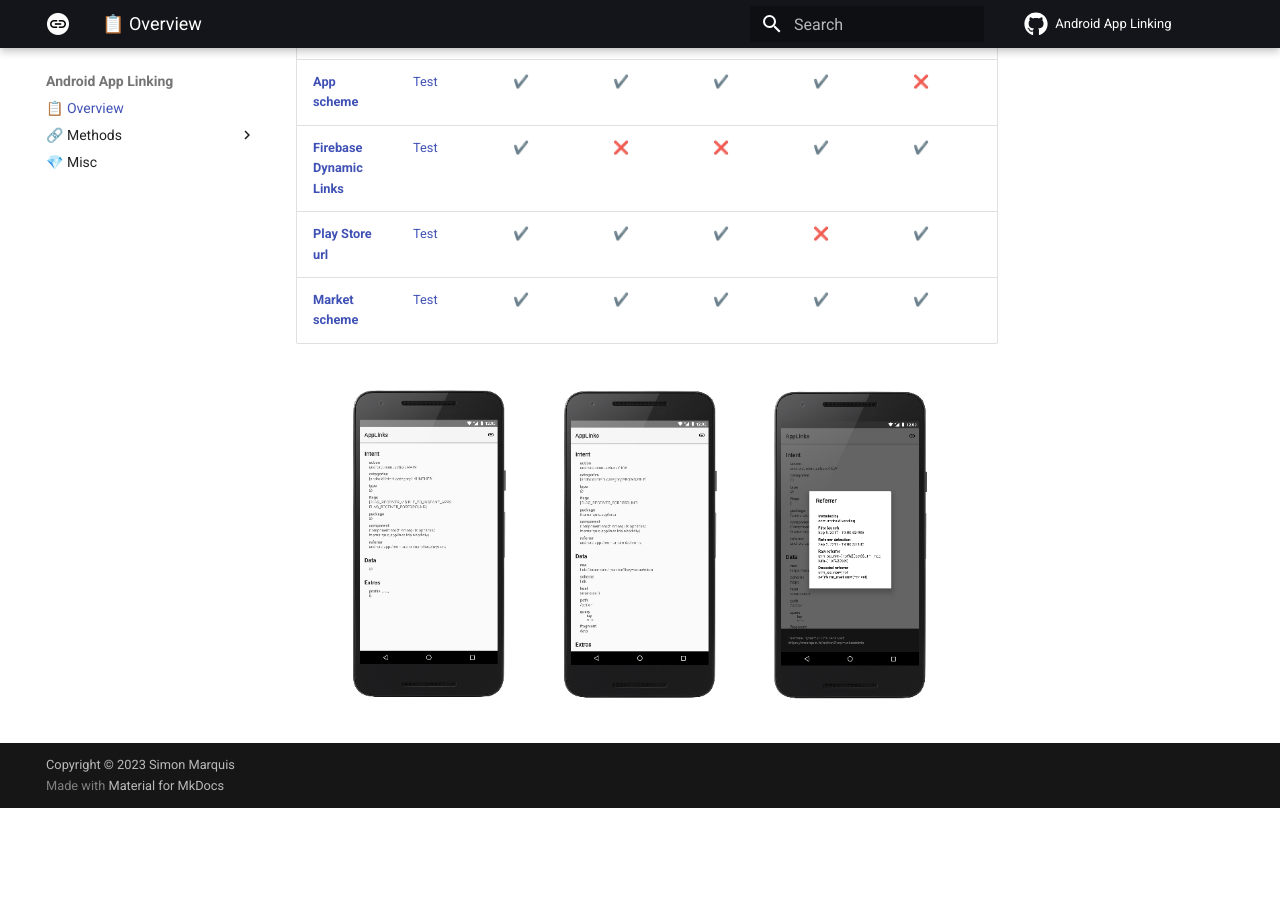
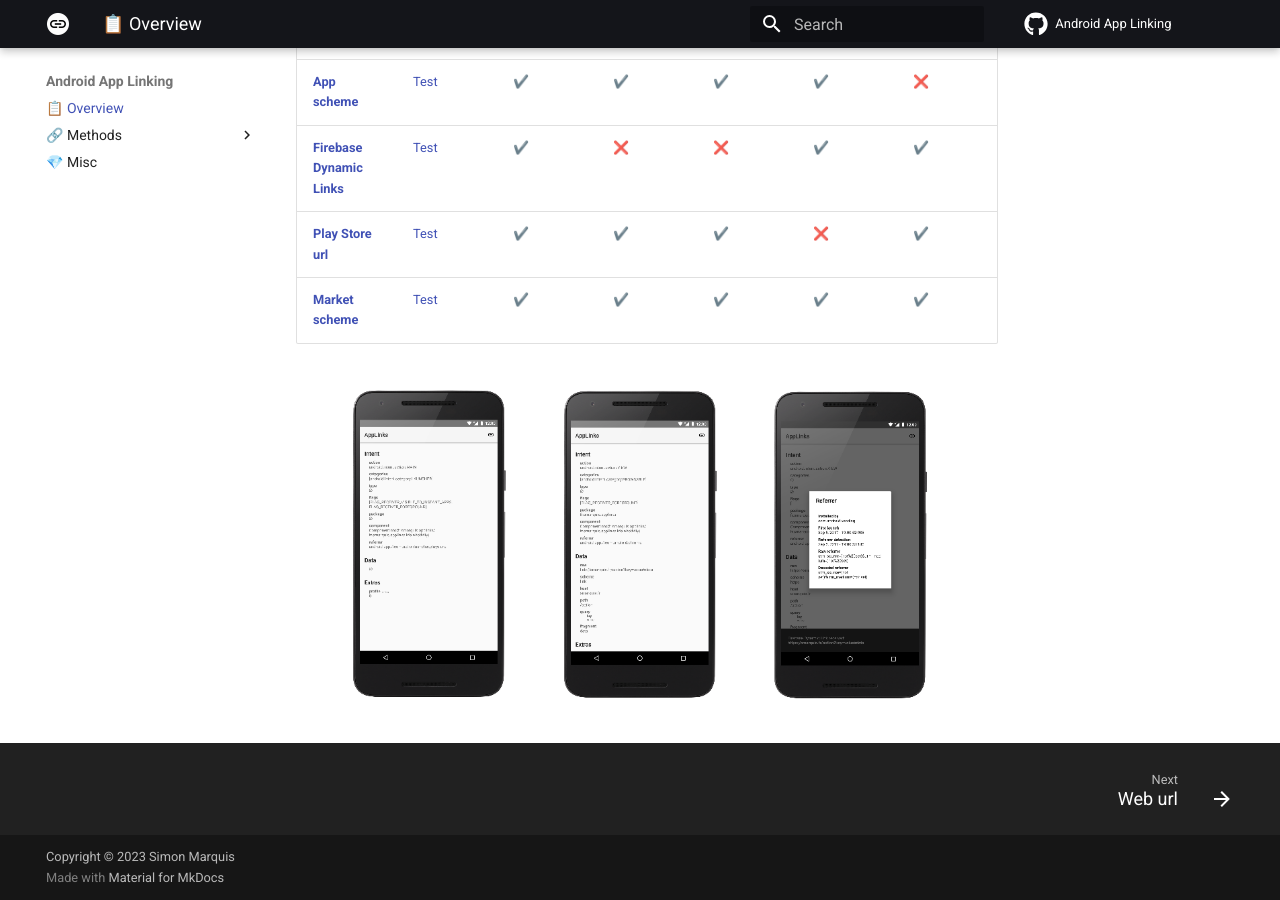
Before and after one commit to SimonMarquis/Android-App-Linking, an MkDocs documentation site: the page built from docs/index.md, in a window 1280 px wide and 900 px high, scrolled down 544 px. Built offline with MkDocs 1.6.1 and Material for MkDocs 9.7.7, drawn with Linux system fonts in a browser that asks for light colours; comment, search, counter and statistics services are not loaded; before the commit the page ends 1352 px from its top, so only the background shows below that.

Commit message:
📦 Enable more mkdocs features

```diff
--- a/mkdocs.yml
+++ b/mkdocs.yml
@@ -18,7 +18,16 @@ theme:
     primary: black
   features:
     - content.action.edit
+    - content.action.view
     - content.code.copy
+    - content.tabs.link
+    - navigation.footer
+    - navigation.instant
+    - navigation.indexes
+    - navigation.top
+    - navigation.tracking
+    - search.highlight
+    - toc.follow
 
 markdown_extensions:
   - admonition
```
